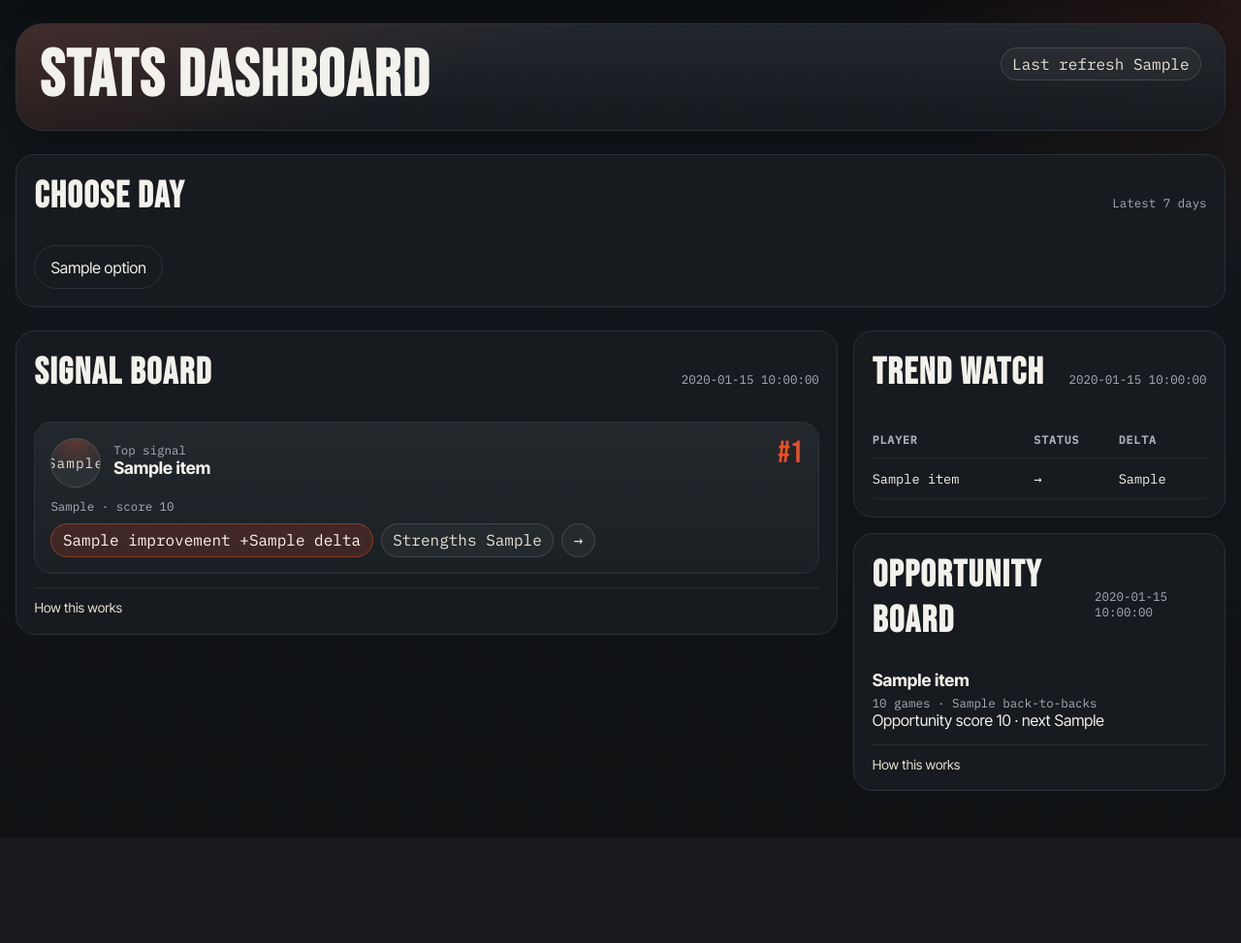
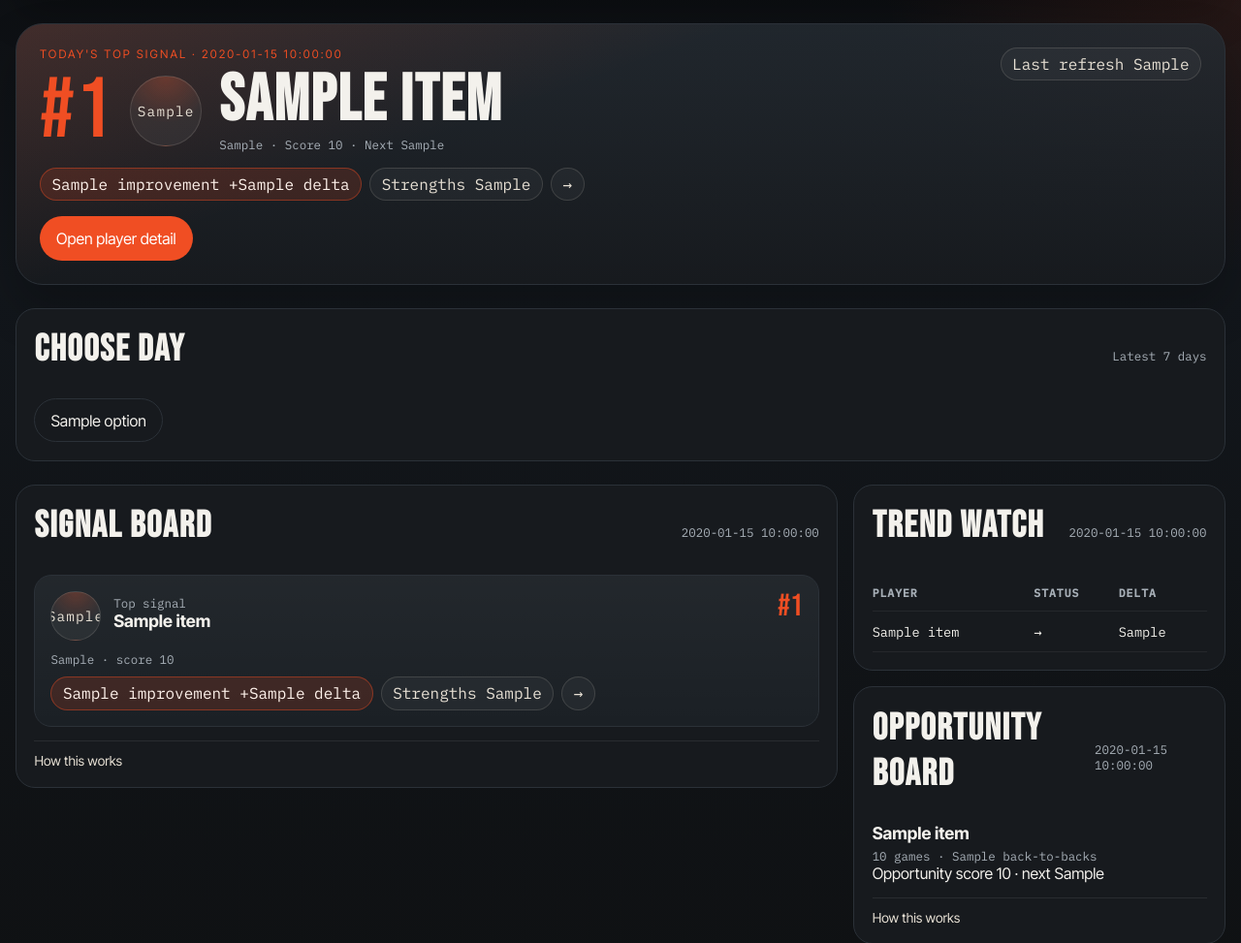
Before and after one commit to mikeh-studio/nba-insights-engine-gcp, a FastAPI app: template app/templates/index.html in a window 1280 px wide. Shown: the part 102-1075 px from the top of the page at 97% size. Before the commit the page ends 918 px from the top, so only its background shows below. Run offline with FastAPI, Linux system fonts and the light colour scheme; the template is opened without the code that fills it: most values are stand-ins (such as "Sample title", 1, 10 or a date in 2020).

Commit message:
feat(app): promote top signal into dashboard hero
Replaces the empty "Stats Dashboard" hero with the selected day's
top-ranked signal — rank numeral, avatar, player name, improvement
chips, and CTA to player detail. Signal Board now iterates the
remaining signals so the hero player does not duplicate below. Adds
hero-signal styles to the shared base template.

Addresses the Critical finding from /design-critique: the dashboard
hero was the largest block on the page but carried no signal, in
violation of DESIGN.md's "one dominant signal board" composition rule.

Co-Authored-By: Claude Opus 4.6 <noreply@anthropic.com>

```diff
--- a/app/templates/base.html
+++ b/app/templates/base.html
@@ -213,6 +213,37 @@
         display: flex;
         gap: 0.6rem;
         flex-wrap: wrap;
+      }
+      .hero-signal-row {
+        display: flex;
+        align-items: center;
+        gap: 1.15rem;
+        flex-wrap: wrap;
+        margin-top: 0.6rem;
+      }
+      .hero-rank {
+        color: var(--accent);
+        font-family: "Bebas Neue", Impact, sans-serif;
+        font-size: clamp(3rem, 7vw, 5.5rem);
+        line-height: 0.9;
+        letter-spacing: 0.02em;
+        flex-shrink: 0;
+      }
+      .hero-signal-copy {
+        display: grid;
+        gap: 0.25rem;
+        min-width: 0;
+      }
+      .hero-signal-copy h1 {
+        line-height: 0.96;
+      }
+      .hero-signal-copy h1 a {
+        color: inherit;
+        text-decoration: none;
+      }
+      .hero-signal-copy h1 a:hover,
+      .hero-signal-copy h1 a:focus-visible {
+        color: var(--accent-hot);
       }
       .status,
       .chip {
--- a/app/templates/index.html
+++ b/app/templates/index.html
@@ -1,14 +1,61 @@
 {% extends "base.html" %}
 {% block content %}
-  <section class="hero">
+  {% set top_signal = dashboard.signals[0] if dashboard.signals else None %}
+  <section class="hero hero-signal">
     <div class="hero-top">
       <div>
-        <h1>Stats Dashboard</h1>
+        <div class="eyebrow">
+          Today&#39;s top signal{% if dashboard.selected_as_of_date %} &middot; {{ dashboard.selected_as_of_date }}{% endif %}
+        </div>
+        {% if top_signal %}
+          <div class="hero-signal-row">
+            {% if top_signal.overall_rank %}
+              <div class="hero-rank" aria-hidden="true">#{{ top_signal.overall_rank }}</div>
+            {% endif %}
+            <div class="player-avatar large" aria-hidden="true">
+              {% if top_signal.headshot_url %}
+                <img src="{{ top_signal.headshot_url }}" alt="" loading="lazy" onerror="this.hidden=true; this.nextElementSibling.hidden=false;" />
+              {% endif %}
+              <span class="player-avatar-fallback"{% if top_signal.headshot_url %} hidden{% endif %}>{{ top_signal.player_initials }}</span>
+            </div>
+            <div class="hero-signal-copy">
+              <h1><a href="/players/{{ top_signal.player_id }}">{{ top_signal.player_name }}</a></h1>
+              <p class="meta">
+                {{ top_signal.latest_team_abbr or "NBA" }} &middot; Score {{ top_signal.recommendation_score }}{% if top_signal.next_opponent_abbr %} &middot; Next {{ top_signal.next_opponent_abbr }}{% endif %}
+              </p>
+            </div>
+          </div>
+        {% else %}
+          <h1>Stats Dashboard</h1>
+        {% endif %}
       </div>
       <div class="hero-actions">
         <span class="status" title="{{ health.last_successful_finished_at_utc or '' }}">Last refresh {{ health.last_successful_finished_at_utc | time_ago }}</span>
       </div>
     </div>
+    {% if top_signal %}
+      <div class="chip-row">
+        {% for improvement in top_signal.top_improvements %}
+          <span class="chip improvement">{{ improvement.label }} +{{ improvement.delta }}</span>
+        {% endfor %}
+        {% if top_signal.category_strengths %}
+          <span class="chip">Strengths {{ top_signal.category_strengths }}</span>
+        {% endif %}
+        <span class="chip" title="Trend {{ top_signal.trend_status }}">
+          {% if top_signal.trend_direction == "up" %}
+            <span aria-hidden="true">&#8599;</span>
+          {% elif top_signal.trend_direction == "down" %}
+            <span aria-hidden="true">&#8600;</span>
+          {% else %}
+            <span aria-hidden="true">&#8594;</span>
+          {% endif %}
+          <span class="sr-only">Trend {{ top_signal.trend_status }}</span>
+        </span>
+      </div>
+      <div class="hero-actions">
+        <a class="button-link" href="/players/{{ top_signal.player_id }}">Open player detail</a>
+      </div>
+    {% endif %}
   </section>
 
   <section class="card">
@@ -32,14 +79,15 @@
 
   <section class="workspace">
     <div class="main-stack">
+      {% set support_signals = dashboard.signals[1:] if dashboard.signals else [] %}
       <article class="card">
         <div class="card-header">
           <h2>Signal Board</h2>
           <div class="meta">{{ dashboard.selected_as_of_date or "Unavailable" }}</div>
         </div>
-        {% if dashboard.signals %}
+        {% if support_signals %}
           <div class="signal-board">
-            {% for item in dashboard.signals %}
+            {% for item in support_signals %}
               <article class="signal">
                 <div class="signal-top">
                   <div class="identity-row">
@@ -77,6 +125,11 @@
                 </div>
               </article>
             {% endfor %}
+          </div>
+        {% elif top_signal %}
+          <div class="empty-state">
+            <strong>No additional signals for this day.</strong>
+            <p class="meta">The top signal is promoted above. Pick another day for more.</p>
           </div>
         {% else %}
           <div class="empty-state">
```
